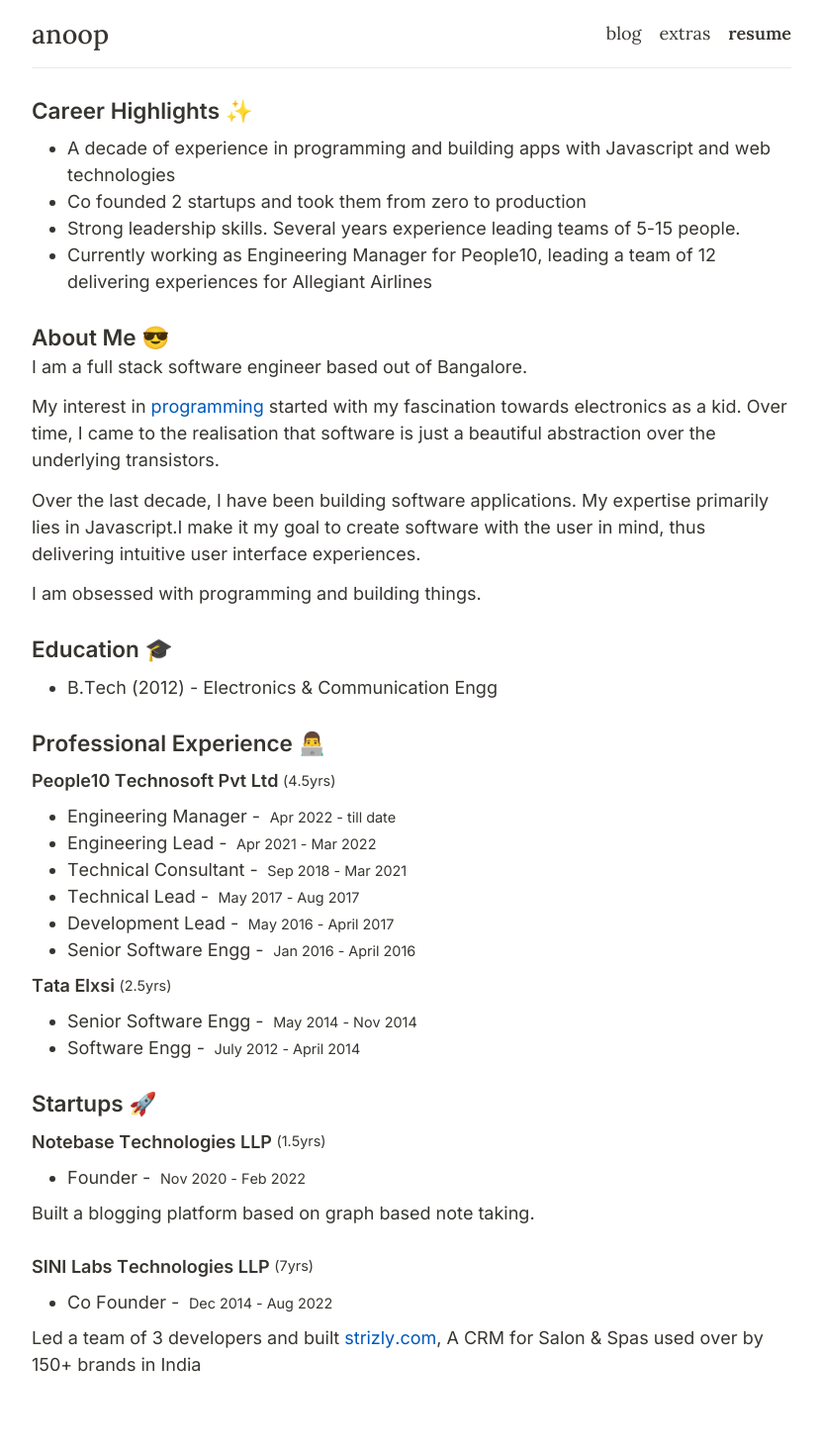
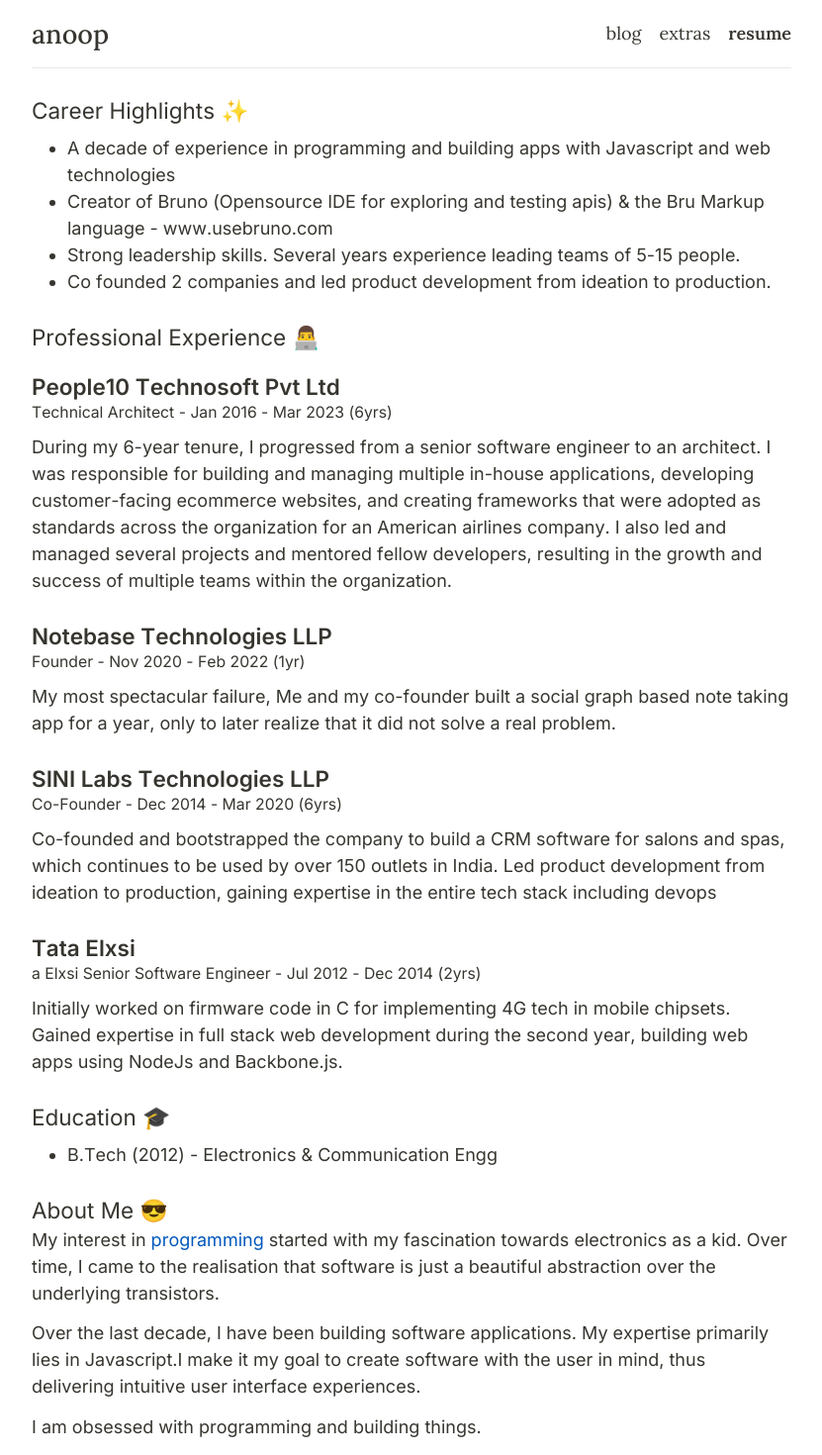
Before and after one commit to helloanoop/helloanoop.com, a Next.js app: page /resume in a window 1280 px wide. Shown: the top 1470 px of the page at 99% size, without its empty margins (224-1055 px from the left). Built offline with nearby package versions, Linux system fonts and the light colour scheme.

Commit message:
chore: updated resume

```diff
--- a/src/pages/resume.js
+++ b/src/pages/resume.js
@@ -14,67 +14,57 @@ export default function Index() {
       <Header />
       <main className="page page-work">
         <div className="page-content">
-          <h4 className="text-xl font-semibold">Career Highlights ✨</h4>
+          <h4 className="text-xl">Career Highlights ✨</h4>
           <ul>
             <li>A decade of experience in programming and building apps with Javascript and web technologies</li>
-            <li>Co founded 2 startups and took them from zero to production</li>
+            <li>Creator of Bruno (Opensource IDE for exploring and testing apis) & the Bru Markup language - www.usebruno.com</li>
             <li>Strong leadership skills. Several years experience leading teams of 5-15 people.</li>
-            <li>Currently working as Engineering Manager for People10, leading a team of 12 delivering experiences for Allegiant Airlines</li>
+            <li>Co founded 2 companies and led product development from ideation to production.</li>
           </ul>
 
-          <h4 className="text-xl font-semibold mt-6">About Me 😎</h4>
-          <p>I am a full stack software engineer based out of Bangalore.</p>
-          <p>My interest in <Link href="/blog/battery-and-a-bulb">programming</Link> started with my fascination towards electronics as a kid. Over time, I came to the realisation that software is just a beautiful abstraction over the underlying transistors.</p>
-          <p>Over the last decade, I have been building software applications. My expertise primarily lies in Javascript.I make it my goal to create software with the user in mind, thus delivering intuitive user interface experiences.</p>
-          <p>I am obsessed with programming and building things.</p>
+          <h4 className="text-xl mt-6">Professional Experience 👨‍💻</h4>
 
-          <h4 className="text-xl font-semibold mt-6">Education 🎓</h4>
+          <div className="flex flex-col mt-4">
+            <h6 className="text-xl font-semibold">People10 Technosoft Pvt Ltd</h6>
+            <div className='text-sm'>Technical Architect - Jan 2016 - Mar 2023 (6yrs)</div>
+          </div>
+          <div className="mt-2">
+            During my 6-year tenure, I progressed from a senior software engineer to an architect. I was responsible for building and managing multiple in-house applications, developing customer-facing ecommerce websites, and creating frameworks that were adopted as standards across the organization for an American airlines company. I also led and managed several projects and mentored fellow developers, resulting in the growth and success of multiple teams within the organization.
+          </div>
+
+          <div className="flex flex-col mt-6">
+            <h6 className="text-xl font-semibold">Notebase Technologies LLP</h6>
+            <div className='text-sm'>Founder - Nov 2020 - Feb 2022 (1yr)</div>
+          </div>
+          <div className="mt-2">
+            My most spectacular failure, Me and my co-founder built a social graph based note taking app for a year, only to later realize that it did not solve a real problem.
+          </div>
+
+          <div className="flex flex-col mt-6">
+            <h6 className="text-xl font-semibold">SINI Labs Technologies LLP</h6>
+            <div className='text-sm'>Co-Founder - Dec 2014 - Mar 2020 (6yrs)</div>
+          </div>
+          <div className="mt-2">
+            Co-founded and bootstrapped the company to build a CRM software for salons and spas, which continues to be used by over 150 outlets in India. Led product development from ideation to production, gaining expertise in the entire tech stack including devops
+          </div>
+
+          <div className="flex flex-col mt-6">
+            <h6 className="text-xl font-semibold">Tata Elxsi</h6>
+            <div className='text-sm'>a Elxsi Senior Software Engineer - Jul 2012 - Dec 2014 (2yrs)</div>
+          </div>
+          <div className="mt-2">
+            Initially worked on firmware code in C for implementing 4G tech in mobile chipsets. Gained expertise in full stack web development during the second year, building web apps using NodeJs and Backbone.js.
+          </div>
+
+          <h4 className="text-xl mt-6">Education 🎓</h4>
           <ul>
             <li>B.Tech (2012) - Electronics & Communication Engg</li>
           </ul>
 
-          <h4 className="text-xl font-semibold mt-6">Professional Experience 👨‍💻</h4>
-          <div className="flex mt-2 items-center">
-            <h6 className="font-semibold">People10 Technosoft Pvt Ltd</h6>
-            <small className="ml-1">(4.5yrs)</small>
-          </div>
-          <ul>
-            <li>Engineering Manager - <small className="ml-1">Apr 2022 - till date</small></li>
-            <li>Engineering Lead - <small className="ml-1">Apr 2021 - Mar 2022</small></li>
-            <li>Technical Consultant - <small className="ml-1">Sep 2018 - Mar 2021</small></li>
-            <li>Technical Lead - <small className="ml-1">May 2017 - Aug 2017</small></li>
-            <li>Development Lead - <small className="ml-1">May 2016 - April 2017</small></li>
-            <li>Senior Software Engg - <small className="ml-1">Jan 2016 - April 2016</small></li>
-          </ul>
-
-          <div className="flex mt-2 items-center">
-            <h6 className="font-semibold">Tata Elxsi</h6>
-            <small className="ml-1">(2.5yrs)</small>
-          </div>
-          <ul>
-            <li>Senior Software Engg - <small className="ml-1">May 2014 - Nov 2014</small></li>
-            <li>Software Engg - <small className="ml-1">July 2012 - April 2014</small></li>
-          </ul>
-
-          <h4 className="text-xl font-semibold mt-6">Startups 🚀</h4>
-          <div className="flex mt-2 items-center">
-            <h6 className="font-semibold">Notebase Technologies LLP</h6>
-            <small className="ml-1">(1.5yrs)</small>
-          </div>
-          <ul>
-            <li>Founder - <small className="ml-1">Nov 2020 - Feb 2022</small></li>
-          </ul>
-          <p className="mt-2">Built a blogging platform based on graph based note taking.</p>
-
-          <div className="flex mt-6 items-center">
-            <h6 className="font-semibold">SINI Labs Technologies LLP</h6>
-            <small className="ml-1">(7yrs)</small>
-          </div>
-          <ul>
-            <li>Co Founder - <small className="ml-1">Dec 2014 - Aug 2022</small></li>
-          </ul>
-          <p className="mt-2">Led a team of 3 developers and built  <a target="_blank" rel="noreferrer" href="www.strizly.com">strizly.com</a>, A CRM for Salon & Spas used over by 150+ brands in India</p>
-
+          <h4 className="text-xl mt-6">About Me 😎</h4>
+          <p>My interest in <Link href="/blog/battery-and-a-bulb">programming</Link> started with my fascination towards electronics as a kid. Over time, I came to the realisation that software is just a beautiful abstraction over the underlying transistors.</p>
+          <p>Over the last decade, I have been building software applications. My expertise primarily lies in Javascript.I make it my goal to create software with the user in mind, thus delivering intuitive user interface experiences.</p>
+          <p>I am obsessed with programming and building things.</p>
         </div>
       </main>
     </>
```
Also changed, not shown: 1 other file (tests, documents, lock files or other folders).
